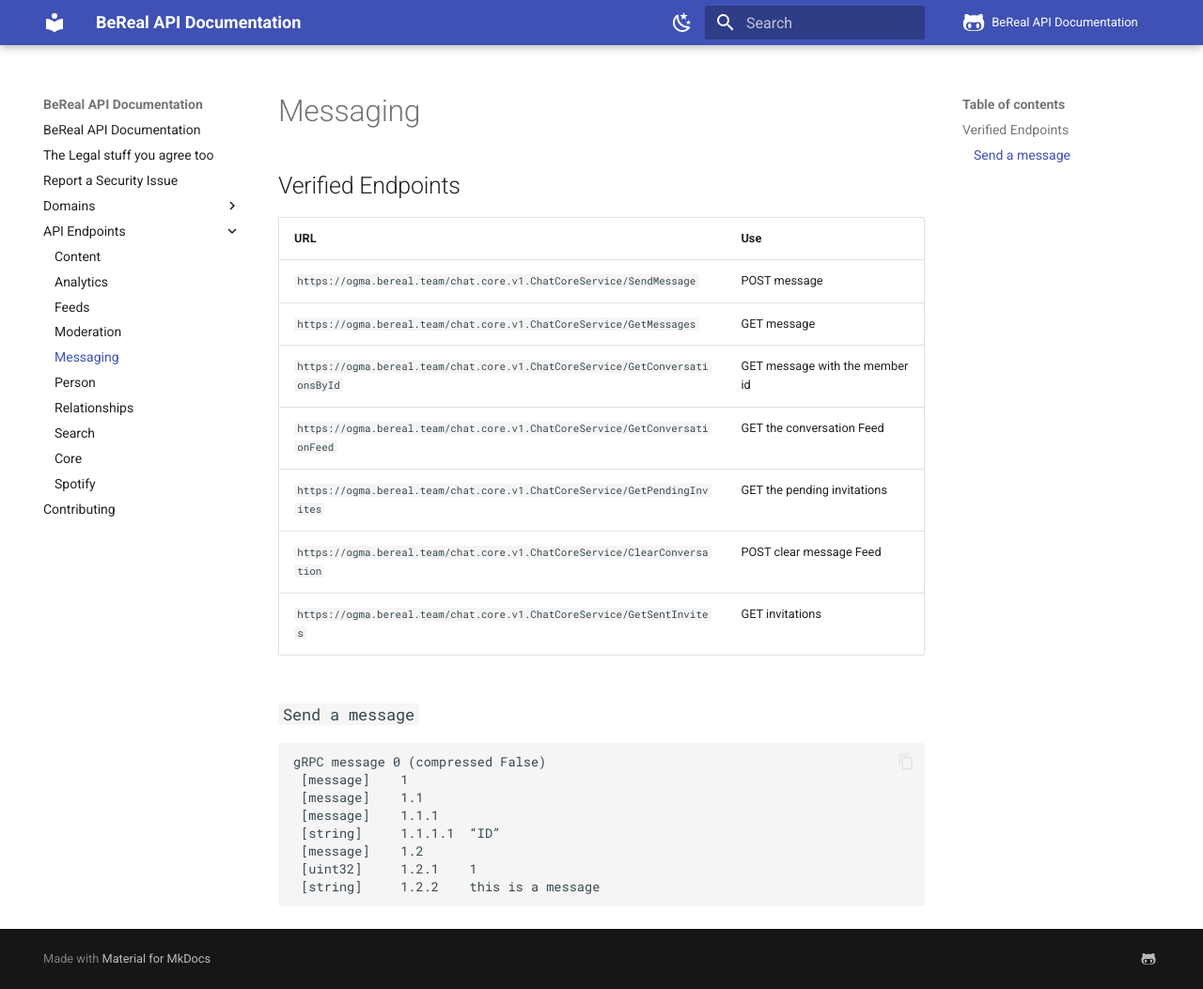
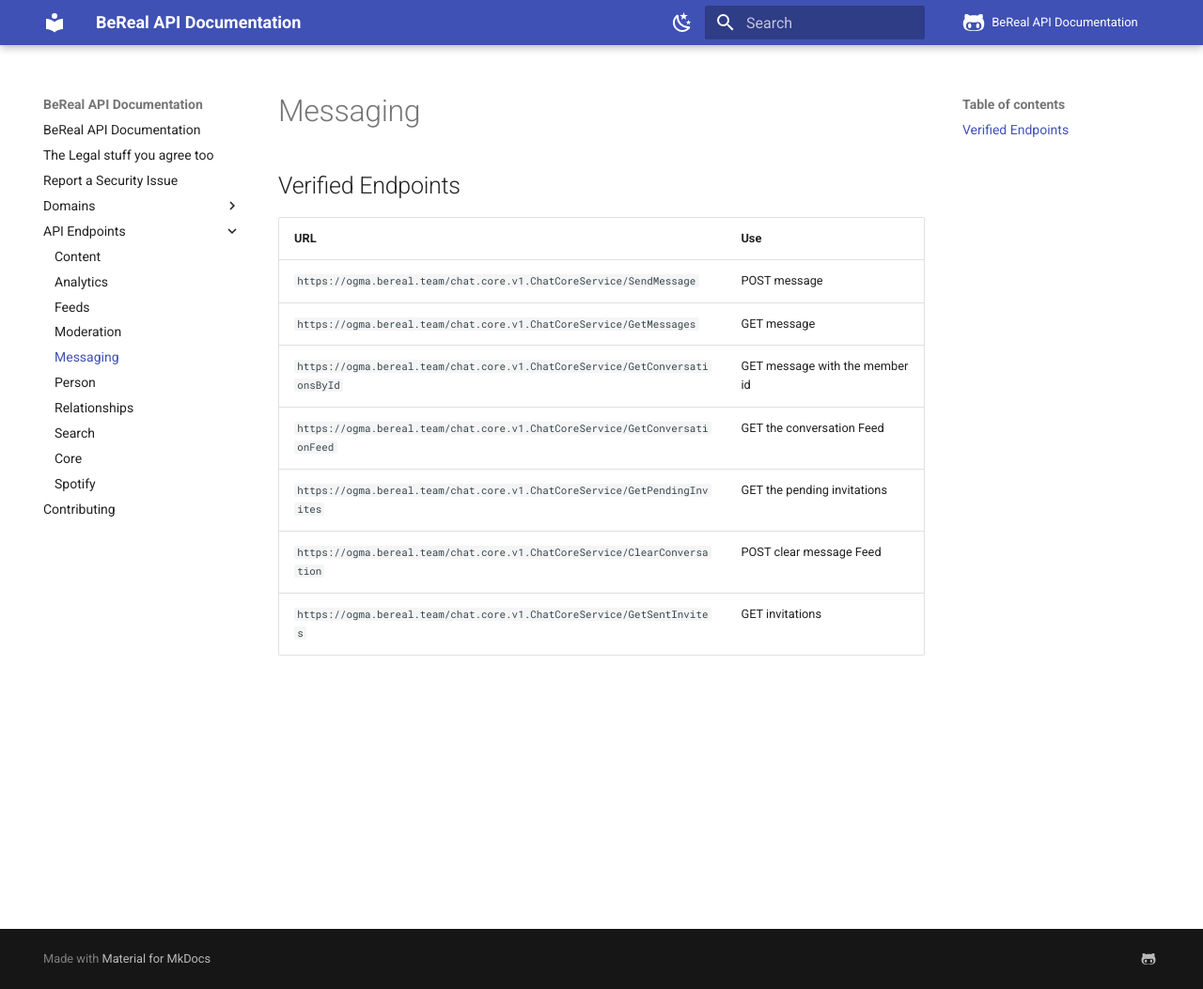
Before and after one commit to userbradley/BeReal, an MkDocs documentation site: the page built from docs/api-endpoints/messaging.md, in a window 1280 px wide and 1053 px high. Shown: the whole window at 94% size. Built offline with MkDocs 1.6.1 and Material for MkDocs 9.7.7, drawn with Linux system fonts in a browser that asks for light colours; comment, search, counter and statistics services are not loaded.

Commit message:
remove text that cause issue

````diff
--- a/docs/api-endpoints/messaging.md
+++ b/docs/api-endpoints/messaging.md
@@ -14,16 +14,3 @@
 | `https://ogma.bereal.team/chat.core.v1.ChatCoreService/GetPendingInvites`    | GET the pending invitations    |
 | `https://ogma.bereal.team/chat.core.v1.ChatCoreService/ClearConversation`    | POST clear message Feed        |
 | `https://ogma.bereal.team/chat.core.v1.ChatCoreService/GetSentInvites`       | GET invitations                |
-
-### `Send a message`
-
-```
-gRPC message 0 (compressed False)
- [message]    1
- [message]    1.1
- [message]    1.1.1
- [string]     1.1.1.1  “ID”
- [message]    1.2
- [uint32]     1.2.1    1
- [string]     1.2.2    this is a message
-```
````
